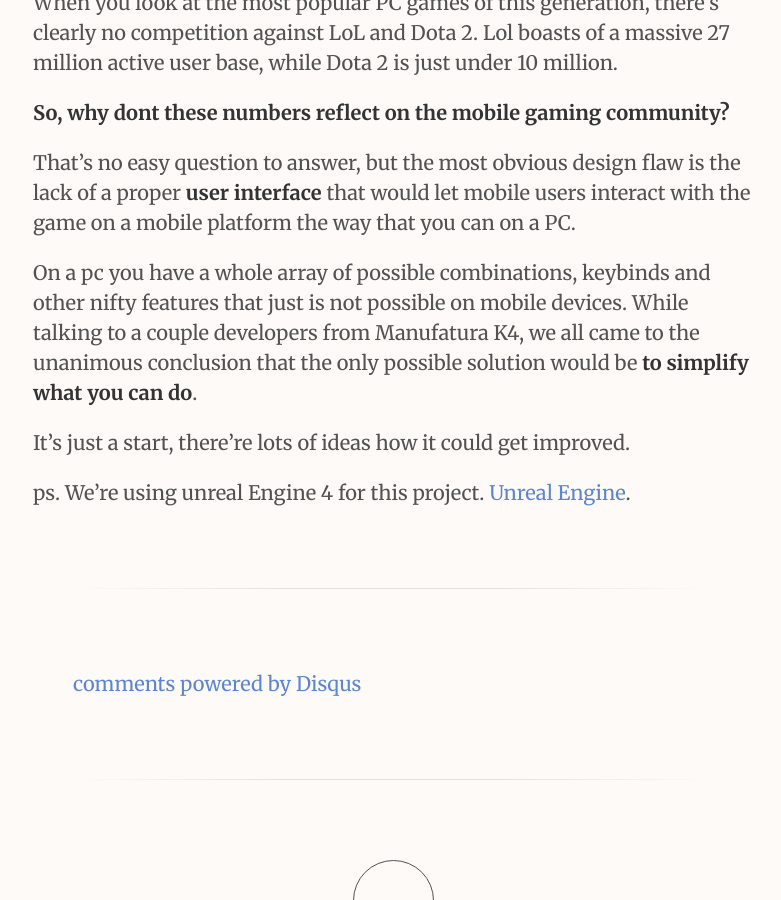
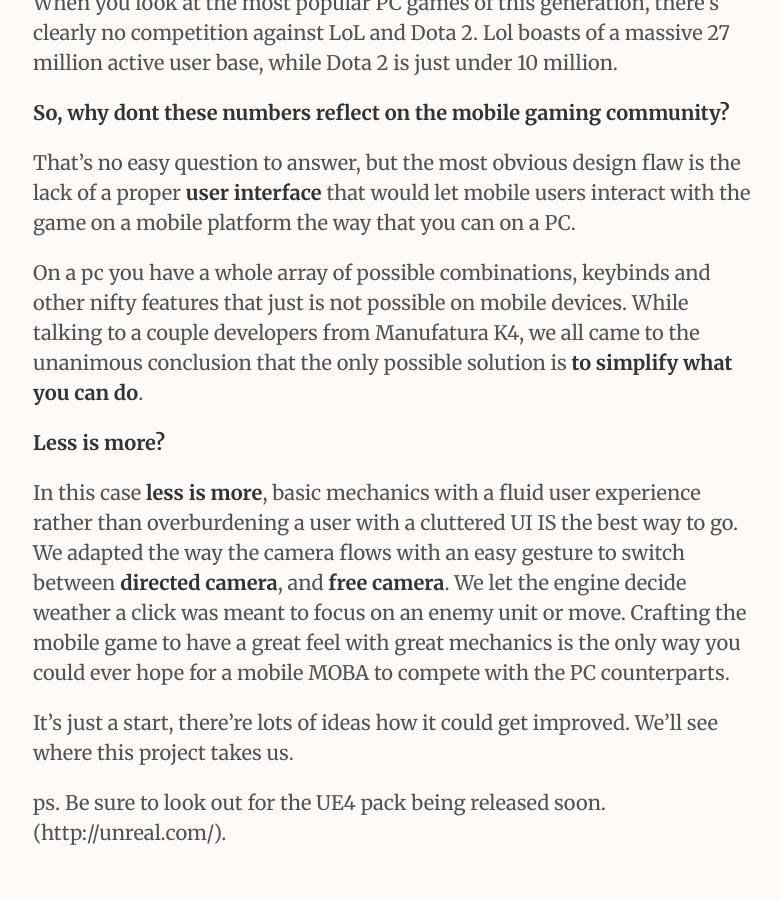
Before and after one commit to ArielSaldana/arielsaldana.github.io, a Jekyll site: the page built from _posts/2015-03-26-Mobile-Moba-Project.md, in a window 1280 px wide and 900 px high, scrolled down 996 px. Shown: the whole window, without its empty margins (247-1028 px from the left). Built offline with Jekyll 4.4.1, drawn with Linux system fonts in a browser that asks for light colours; Markdown is read by kramdown in place of the engine named in the settings; comment, search, counter and statistics services are not loaded.

Commit message:
Update 2015-03-26-Mobile-Moba-Project.md

```diff
--- a/_posts/2015-03-26-Mobile-Moba-Project.md
+++ b/_posts/2015-03-26-Mobile-Moba-Project.md
@@ -17,10 +17,12 @@
 
 That's no easy question to answer, but the most obvious design flaw is the lack of a proper __user interface__ that would let mobile users interact with the game on a mobile platform the way that you can on a PC.
 
-On a pc you have a whole array of possible combinations, keybinds and other nifty features that just is not possible on mobile devices. While talking to a couple developers from Manufatura K4, we all came to the unanimous conclusion that the only possible solution would be __to simplify what you can do__.
+On a pc you have a whole array of possible combinations, keybinds and other nifty features that just is not possible on mobile devices. While talking to a couple developers from Manufatura K4, we all came to the unanimous conclusion that the only possible solution is __to simplify what you can do__.
 
+__Less is more?__
 
+In this case __less is more__, basic mechanics with a fluid user experience rather than overburdening a user with a cluttered UI IS the best way to go. We adapted the way the camera flows with an easy gesture to switch between __directed camera__, and __free camera__. We let the engine decide weather a click was meant to focus on an enemy unit or move. Crafting the mobile game to have a great feel with great mechanics is the only way you could ever hope for a mobile MOBA to compete with the PC counterparts.
 
-It’s just a start, there’re lots of ideas how it could get improved.
+It’s just a start, there’re lots of ideas how it could get improved. We'll see where this project takes us.
 
-ps. We're using unreal Engine 4 for this project. [Unreal Engine](http://unreal.com/).
+ps. Be sure to look out for the UE4 pack being released soon. (http://unreal.com/).
```
